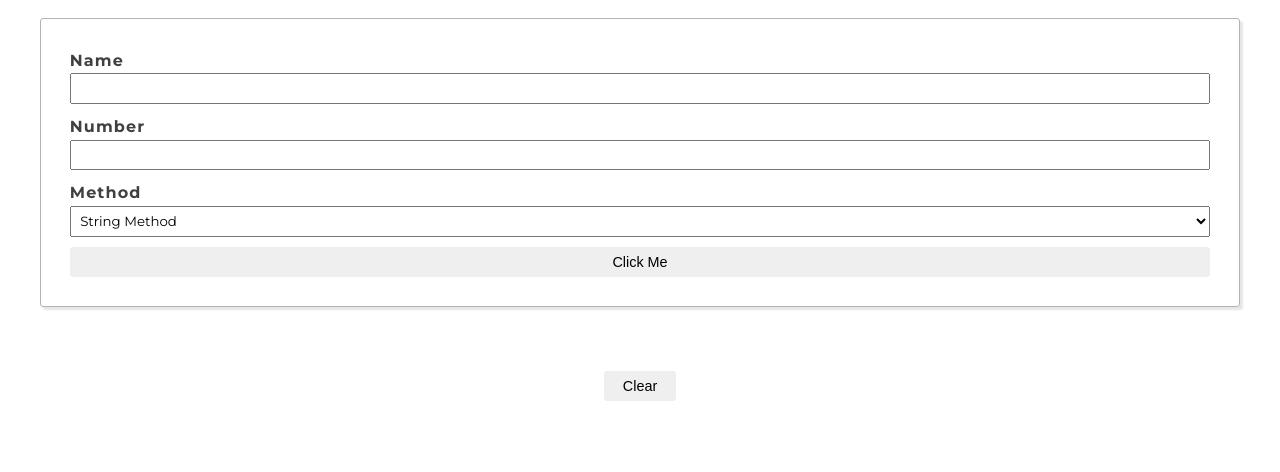
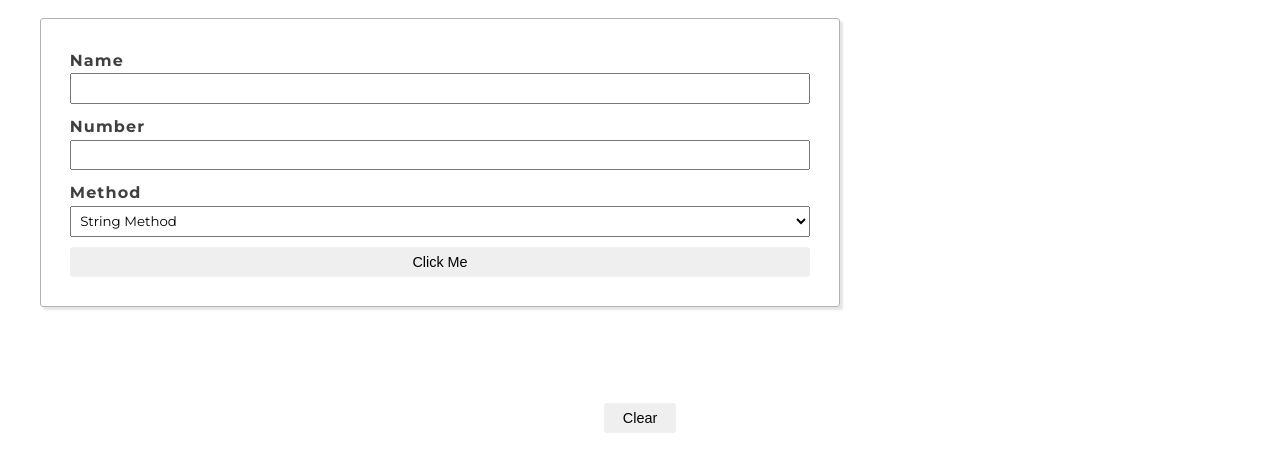
Before and after one commit to KamonLeigh/web-app-worker, a website built with Parcel: page index.html in a window 1280 px wide. Shown: the part 76-548 px from the top of the page. Built offline with nearby package versions, Linux system fonts and the light colour scheme.

Commit message:
add max-length to form

```diff
--- a/style.css
+++ b/style.css
@@ -46,9 +46,11 @@ form {
     display: grid;
     grid-column: 2;
     border: 1px solid #b3b3b3;
+    max-width:800px;
     padding: 1.8em;
     border-radius: 3px;
     box-shadow: 3px 3px 2px rgba(0, 0, 0, 0.1);
+    margin-block-end: 2rem;
 }
 
 label {
```
